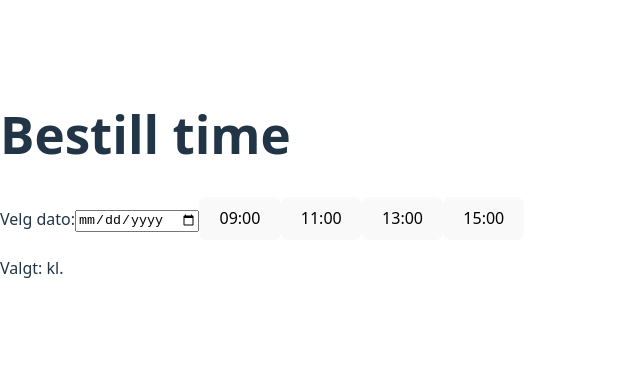
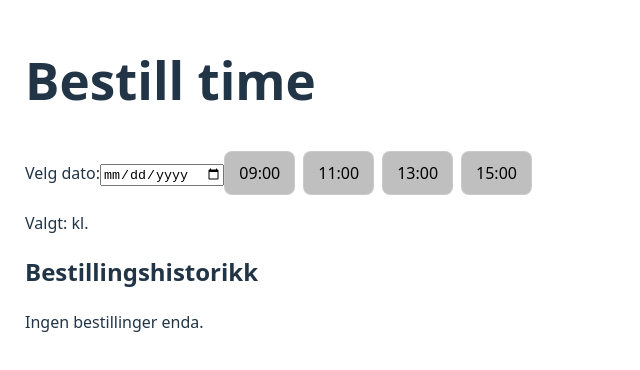
Before and after one commit to showzky/booking-page, a React (Vite) app in the folder booking-page/: page / in a window 1280 px wide. Shown: the part 216-586 px from the top of the page, without its empty margins (0-640 px from the left). Built offline with nearby package versions, Linux system fonts and the light colour scheme.

Commit message:
added some basic styling

```diff
--- a/booking-page/src/App.module.css
+++ b/booking-page/src/App.module.css
@@ -10,3 +10,28 @@
     color: white;
     border: 2px solid #45a049;
 }
+
+.App {
+    width: min(520px, 92vw);
+    padding: 24px;
+    border-radius: 16px;
+    background: rgba(255, 255, 255, 0.06);
+    border: 1px solid rgba(255, 255, 255, 0.1);
+}
+
+.timeButton {
+  margin: 8px 8px 0 0;
+  padding: 10px 14px;
+  border-radius: 8px;
+  border: 1px solid rgba(255, 255, 255, 0.18);
+  background: rgba(0, 0, 0, 0.25);
+}
+
+/* ADD THIS */
+.confirmation {
+  margin-top: 16px;
+  padding: 16px;
+  border-radius: 12px;
+  background: rgba(0, 0, 0, 0.25);
+  border: 1px solid rgba(255, 255, 255, 0.12);
+}
--- a/booking-page/src/App.tsx
+++ b/booking-page/src/App.tsx
@@ -1,13 +1,14 @@
 import { useState } from 'react';
 import styles from './App.module.css';
-
-interface BookingOrder {date : string, time : string, customerName : string};
+import type { BookingOrder } from './types';
 
 function App() {
   const [dato, setDato] = useState('');
   const [selectedTime, setSelectedTime] = useState('');
   const [name, setName] = useState('');
+  const [orders, setOrders] = useState<BookingOrder[]>([]);
   const isReadyToConfirm = Boolean(dato && selectedTime && name.trim())
+
 
   const availableTimes = ['09:00', '11:00', '13:00', '15:00'];
 function sendOrder() {
@@ -22,8 +23,9 @@ function sendOrder() {
       date: dato,
       time: selectedTime,
       customerName: name
+
     };
-
+    setOrders((prevOrders) => [...prevOrders, order]);
     console.log(order);
 
     // Placeholder for sending order to Python backend later
@@ -79,6 +81,19 @@ function sendOrder() {
   </div>
 ) : null}
 
+<h2>Bestillingshistorikk</h2>
+{orders.length === 0 ? (
+  <p>Ingen bestillinger enda.</p>
+) : (
+  <ul>
+    {orders.map((order, index) => (
+      <li key={index}>
+        {order.date} kl. {order.time} — {order.customerName}
+      </li>
+    ))}
+  </ul>
+)}
+
     </div>
   );
 }
--- /dev/null
+++ b/booking-page/src/types.ts
@@ -0,0 +1,5 @@
+export interface BookingOrder {
+  date: string;
+  time: string;
+  customerName: string;
+}
```
